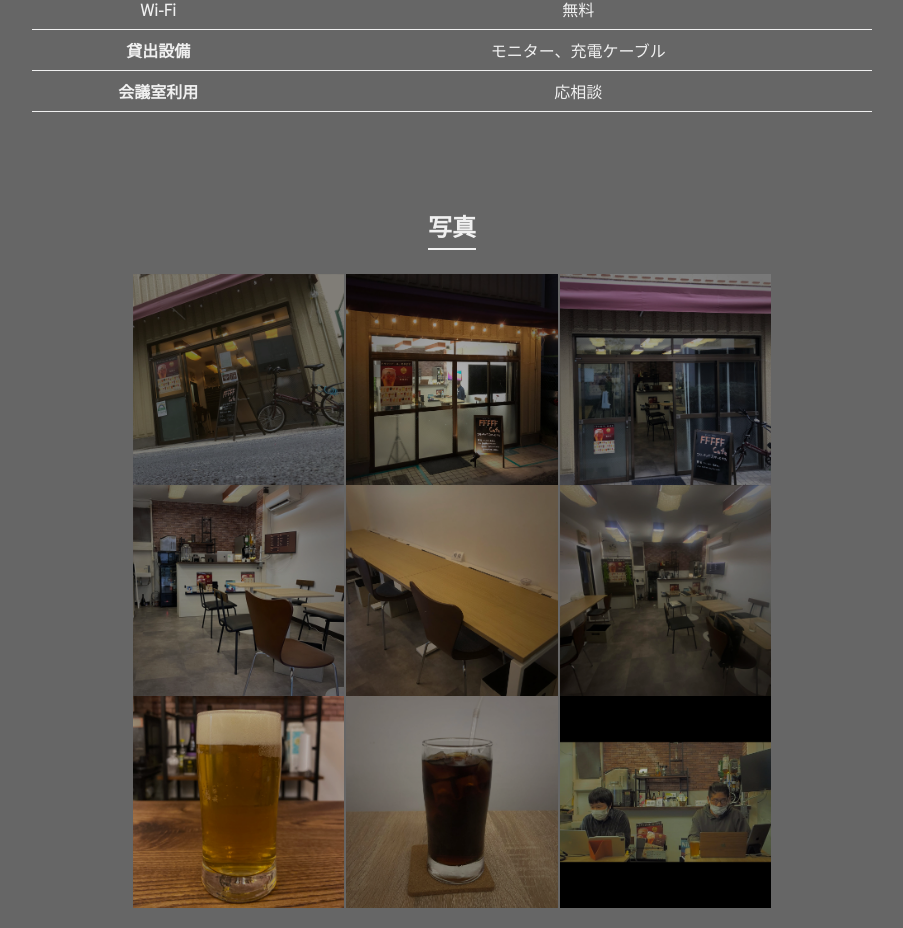
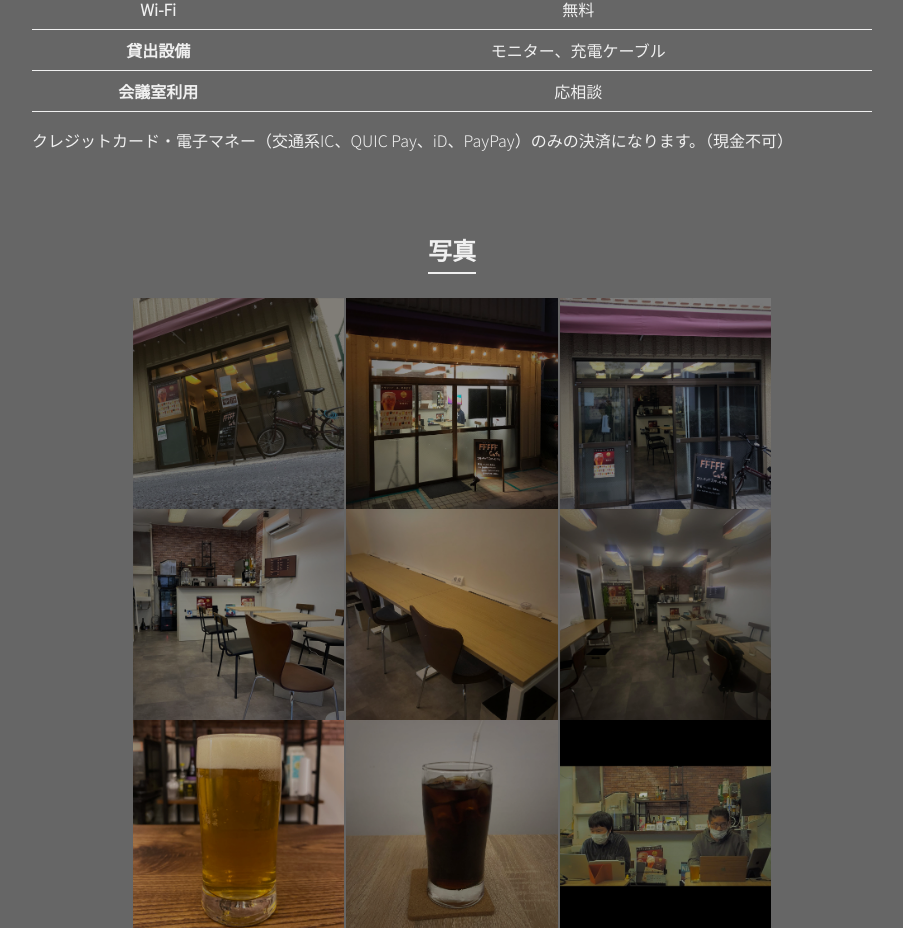
Before and after one commit to fffff-cafe/fffff-cafe.com, a Next.js app: page / in a window 1280 px wide. Shown: the part 800-1728 px from the top of the page, without its empty margins (188-1091 px from the left). Built offline with nearby package versions, Linux system fonts and the light colour scheme.

Commit message:
Add sign notice message

```diff
--- a/components/system-section.tsx
+++ b/components/system-section.tsx
@@ -49,6 +49,10 @@ const SystemSection = (): ReactElement => {
             </tr>
           </tbody>
         </Table>
+        <p>
+          クレジットカード・電子マネー（交通系IC、QUIC
+          Pay、iD、PayPay）のみの決済になります。（現金不可）
+        </p>
       </Section>
     </>
   )
```
